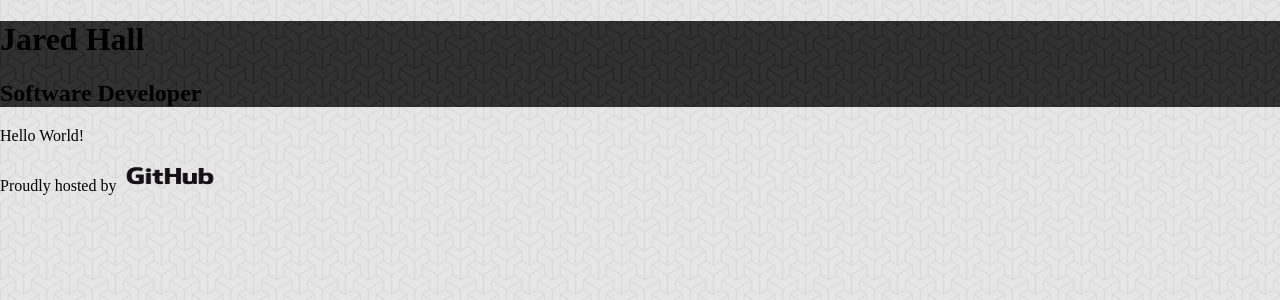
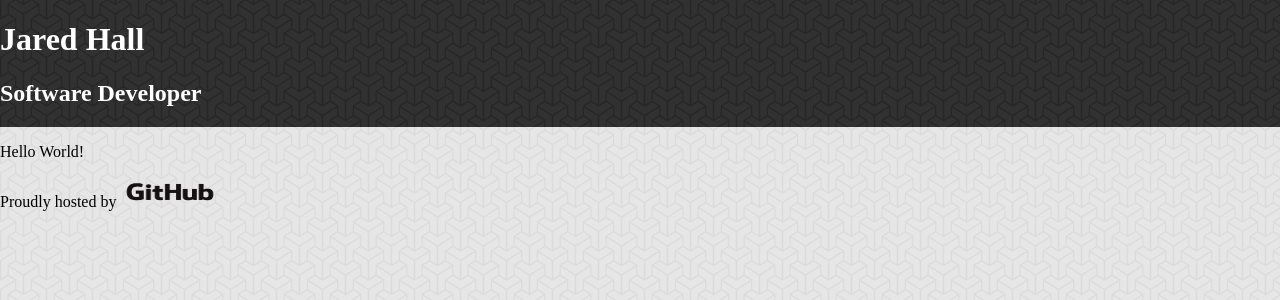
Before and after one commit to jaredhall05/jaredhall05.github.com, a Jekyll site: the page built from index.html, in a window 1280 px wide. Shown: the top 300 px of the page. Built offline with Jekyll 4.4.1, drawn with Linux system fonts in a browser that asks for light colours.

Commit message:
update main css file

```diff
--- a/css/main.css
+++ b/css/main.css
@@ -13,4 +13,6 @@ body {
 
 header {
     background-image: url('../img/dark_bg.png');
+    color: white;
+    overflow: hidden;
 }
```
